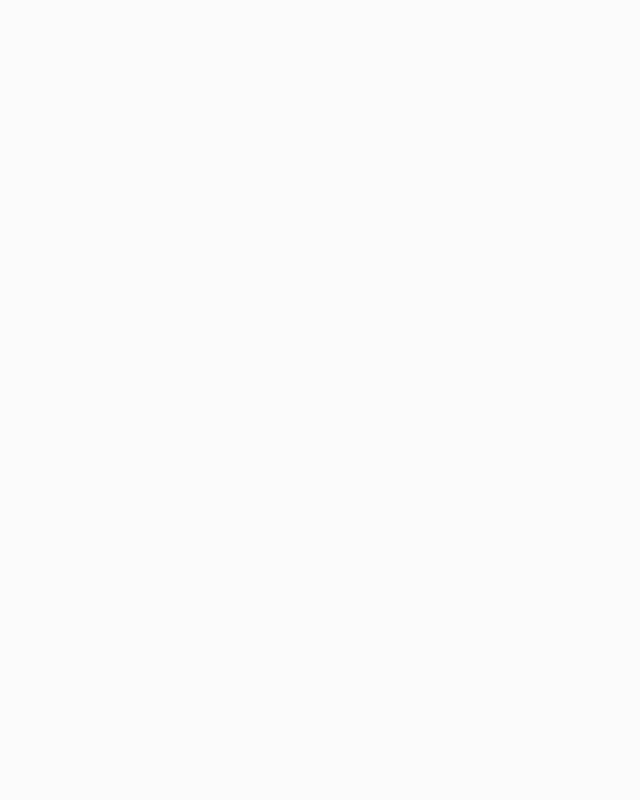
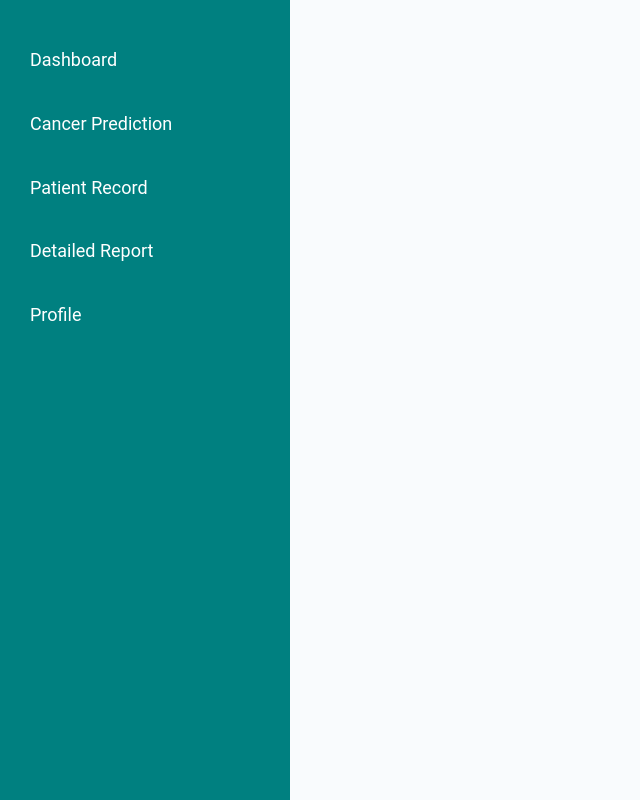
Before and after one commit to MatchaStrawberryWeb/OncoInsight, a React (Create React App) app: page /dashboard in a window 1280 px wide. Before the commit this address had no page. Shown: the whole page, without its empty margins (0-640 px from the left). Built offline with nearby package versions, Linux system fonts and the light colour scheme.

Commit message:
dashboard

```diff
--- a/src/App.js
+++ b/src/App.js
@@ -1,22 +1,27 @@
 import React from "react";
 import { BrowserRouter as Router, Route, Routes } from "react-router-dom";
+
+// Importing pages/components
 import HomePage from './publicView/HomePage';
-import OurServices from "./publicView/OurServices";
-import WhatsNew from "./publicView/WhatsNew";
-import AboutUs from "./publicView/AboutUs";
-import Login from "./publicView/Login";
-
+import OurServices from './publicView/OurServices';
+import WhatsNew from './publicView/WhatsNew';
+import AboutUs from './publicView/AboutUs';
+import Login from './publicView/Login';
+import Dashboard from './components/Dashboard'; // Dashboard component
 
 const App = () => {
   return (
     <Router>
       <Routes>
+        {/* Public Routes */}
         <Route path="/" element={<HomePage />} />
         <Route path="/our-services" element={<OurServices />} />
         <Route path="/whats-new" element={<WhatsNew />} />
         <Route path="/about-us" element={<AboutUs />} />
         <Route path="/login" element={<Login />} />
-        {/* Add other routes here as needed */}
+
+        {/* Protected Route for Dashboard */}
+        <Route path="/dashboard/*" element={<Dashboard />} />
       </Routes>
     </Router>
   );
--- a/src/components/Dashboard.js
+++ b/src/components/Dashboard.js
@@ -1,90 +1,28 @@
-import React, { useState, useEffect } from 'react';
-//import './UserDashboard.css';
+import React from 'react';
+import { Routes, Route } from 'react-router-dom';
+import Sidebar from './Sidebar'; // Sidebar with menu options
+import CancerPrediction from './CancerPrediction'; // Cancer Prediction page
+import PatientRecord from './PatientRecord'; // Patient Record page
+import DetailedReport from './DetailedReport'; // Detailed Report page
+import Profile from './Profile'; // Profile page
 
-const UserDashboard = () => {
-    const [diagnosis, setDiagnosis] = useState([]);
-    const [recommendations, setRecommendations] = useState([]);
+const Dashboard = () => {
+  return (
+    <div style={{ display: 'flex' }}>
+      {/* Sidebar */}
+      <Sidebar />
 
-    // Simulate fetching data for the user
-    useEffect(() => {
-        const fetchData = async () => {
-            try {
-                const diagnosisResponse = await fetch('http://127.0.0.1:8000/diagnosis');
-                const diagnosisData = await diagnosisResponse.json();
-                setDiagnosis(diagnosisData);
-
-                const recommendationsResponse = await fetch('http://127.0.0.1:8000/recommendations');
-                const recommendationsData = await recommendationsResponse.json();
-                setRecommendations(recommendationsData);
-            } catch (error) {
-                console.error('Error fetching data:', error);
-            }
-        };
-        fetchData();
-    }, []);
-
-    const handleFileUpload = async (event) => {
-        const file = event.target.files[0];
-        if (file) {
-            const formData = new FormData();
-            formData.append('file', file);
-
-            try {
-                const response = await fetch('http://127.0.0.1:8000/upload', {
-                    method: 'POST',
-                    body: formData,
-                });
-                const data = await response.json();
-                console.log('File upload successful:', data);
-            } catch (error) {
-                console.error('Error uploading file:', error);
-            }
-        }
-    };
-
-
-    return (
-        <div className="dashboard-container">
-            <header>
-                <h1>Welcome to Your Dashboard</h1>
-                <p>Here's an overview of your recent diagnosis results and personalized recommendations.</p>
-            </header>
-
-            <section className="recent-diagnosis">
-                <h2>Recent Diagnosis Results</h2>
-                <ul>
-                    {diagnosis.map((entry) => (
-                        <li key={entry.id}>
-                            <strong>Date:</strong> {entry.date} <br />
-                            <strong>Result:</strong> {entry.result}
-                        </li>
-                    ))}
-                </ul>
-            </section>
-
-            <section className="recommendations">
-                <h2>Personalized Recommendations</h2>
-                <ul>
-                    {recommendations.map((recommendation, index) => (
-                        <li key={index}>{recommendation}</li>
-                    ))}
-                </ul>
-            </section>
-
-            <section className="tools">
-                <h2>Quick Access Tools</h2>
-                <button onClick={() => alert('Access patient records')}>
-                    View Patient Records
-                </button>
-                <input
-                    type="file"
-                    accept=".jpg,.jpeg,.png,.pdf,.doc,.docx"
-                    onChange={handleFileUpload}
-                    className="file-upload"
-                />
-            </section>
-        </div>
-    );
+      {/* Main Content Area */}
+      <div style={{ marginLeft: '250px', padding: '20px', flex: 1 }}>
+        <Routes>
+          <Route path="cancer-prediction" element={<CancerPrediction />} />
+          <Route path="patient-record" element={<PatientRecord />} />
+          <Route path="detailed-report" element={<DetailedReport />} />
+          <Route path="profile" element={<Profile />} />
+        </Routes>
+      </div>
+    </div>
+  );
 };
 
-export default UserDashboard;
+export default Dashboard;
--- /dev/null
+++ b/src/components/Sidebar.js
@@ -0,0 +1,18 @@
+import React from 'react';
+import '../css/Sidebar.css';  // Ensure this path is correct
+
+const Sidebar = () => {
+    return (
+        <div className="sidebar">
+            <ul>
+                <li><a href="/dashboard">Dashboard</a></li>
+                <li><a href="/cancer-prediction">Cancer Prediction</a></li>
+                <li><a href="/patient-record">Patient Record</a></li>
+                <li><a href="/detailed-report">Detailed Report</a></li>
+                <li><a href="/profile">Profile</a></li>
+            </ul>
+        </div>
+    );
+};
+
+export default Sidebar;
--- /dev/null
+++ b/src/css/Sidebar.css
@@ -0,0 +1,32 @@
+/* Sidebar Styles */
+.sidebar {
+    background-color: #008080; /* Set background color to #008080 */
+    color: white; /* White text for contrast */
+    width: 250px; /* Adjust width as needed */
+    height: 100vh; /* Full height */
+    padding: 20px;
+    position: fixed; /* Fix the sidebar to the left */
+}
+
+.sidebar ul {
+    list-style-type: none; /* Remove default list styling */
+    padding: 0;
+}
+
+.sidebar ul li {
+    margin: 15px 0;
+}
+
+.sidebar ul li a {
+    color: white; /* White text for links */
+    text-decoration: none; /* Remove underline */
+    font-size: 18px;
+    display: block;
+    padding: 10px;
+    border-radius: 4px;
+    transition: background-color 0.3s ease; /* Smooth hover effect */
+}
+
+.sidebar ul li a:hover {
+    background-color: #004c4c; /* Darker shade for hover */
+}
--- a/src/publicView/Login.js
+++ b/src/publicView/Login.js
@@ -1,4 +1,5 @@
 import React, { useState } from "react";
+import { useNavigate } from "react-router-dom";  // Importing useNavigate instead of useHistory
 import "../css/Login.css";
 
 const Login = () => {
@@ -6,6 +7,8 @@ const Login = () => {
   const [password, setPassword] = useState("");
   const [error, setError] = useState("");
   const [message, setMessage] = useState("");
+
+  const navigate = useNavigate(); // Initialize navigate for routing
 
   const handleSubmit = async (e) => {
     e.preventDefault();
@@ -23,7 +26,6 @@ const Login = () => {
         body: JSON.stringify({ username, password }),
       });
 
-
       const data = await response.json();
 
       if (response.ok) {
@@ -31,7 +33,7 @@ const Login = () => {
         setError("");
         // Simulate redirecting to the dashboard after successful login
         setTimeout(() => {
-          window.location.href = "/dashboard";
+          navigate("/dashboard");  // Use navigate to route to the dashboard
         }, 1500);
       } else {
         setError(data.error || "Invalid credentials. Please contact the admin for assistance.");
@@ -42,6 +44,11 @@ const Login = () => {
       setError("An error occurred while trying to log in. Please try again.");
       setMessage("");
     }
+  };
+
+  // Function to handle "Test" button click and route to Dashboard.js
+  const handleTestButtonClick = () => {
+    navigate("/dashboard");  // Use navigate to route to Dashboard
   };
 
   return (
@@ -80,6 +87,11 @@ const Login = () => {
             Note: User accounts are managed by the admin. If you do not have access, please contact the admin.
           </p>
         </div>
+
+        {/* Test Button */}
+        <div className="test-button">
+          <button onClick={handleTestButtonClick}>Test</button>
+        </div>
       </div>
     </div>
   );
```
Also changed, not shown: src/components/CancerPrediction.js (added), src/components/DetailedReport.js (added), src/components/PatientRecord.js (added), src/components/Profile.js (added).
